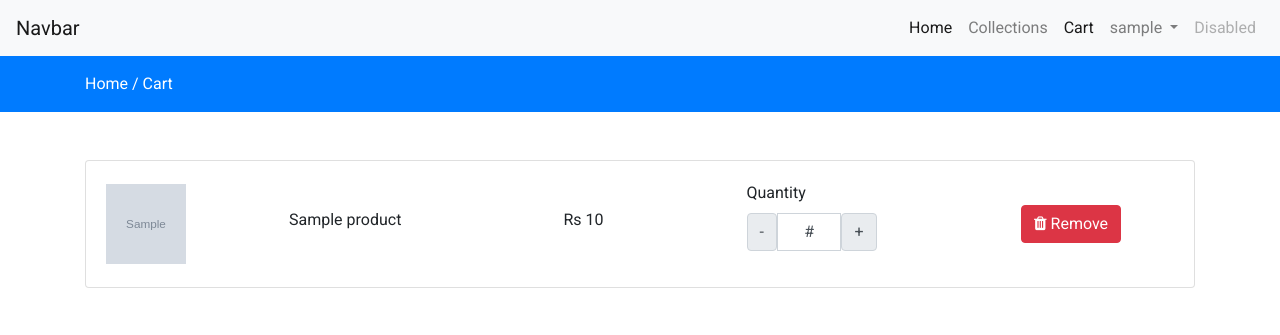
After one commit to Shr1keeee/ecommerce, a Django app: page /cart in a window 1280 px wide. The commit adds this page. Shown: the top 335 px of the page. Run offline with Django 4.2, Linux system fonts and the light colour scheme; a user stored in the database is signed in; tables that the repository leaves empty hold one stand-in row (values such as "Sample post"); grey boxes marked "Sample" are stand-in pictures; one stand-in notice (Sample message) is shown; some libraries are stand-ins or nearby versions.

Commit message:
Added cart view

```diff
--- a/static/js/custom.js
+++ b/static/js/custom.js
@@ -1,16 +1,10 @@
-$(document).ready(function() {
-    $('.decrement-btn').click(function (e) {
-        e.preventDefault();
-    });
-});
-
 $(document).ready(function() {
     $('.increment-btn').click(function (e) {
         e.preventDefault();
 
         var inc_value = $(this).closest('.product_data').find('.qty-input').val();
         var value = parseInt(inc_value,10);
-        value = isNaN(value) ? 0: value
+        value = isNaN(value) ? 0: value;
         if(value < 10)
         {
             value++;
@@ -22,11 +16,32 @@ $(document).ready(function() {
 
         var dec_value = $(this).closest('.product_data').find('.qty-input').val();
         var value = parseInt(dec_value,10);
-        value = isNaN(value) ? 0: value
+        value = isNaN(value) ? 0: value;
         if(value > 1)
         {
             value--;
             $(this).closest('.product_data').find('.qty-input').val(value);
         }
     });
+
+    $('.addToCartBtn').click(function (e) {
+        e.preventDefault();
+
+        var product_id = $(this).closest('.product_data').find('.prod_id').val();
+        var product_qty = $(this).closest('.product_data').find('.qty-input').val();
+        var token = $('input[name=csrfmiddlewaretoken]').val();
+        $.ajax({
+            method: "POST",
+            url: "/add-to-cart",
+            data: {
+                'product_id': product_id,
+                'product_qty': product_qty,
+                csrfmiddlewaretoken: token
+            },
+            success: function (response) {
+                console.log(response)
+                alertify.success(response.status)
+            }
+        });
+    });
 });
--- a/store/admin.py
+++ b/store/admin.py
@@ -1,7 +1,8 @@
 from django.contrib import admin
-from .models import Category, Product
+from .models import Category, Product, Cart
 
 # Register your models here.
 
 admin.site.register(Category)
 admin.site.register(Product)
+admin.site.register(Cart)
--- /dev/null
+++ b/store/controller/cart.py
@@ -0,0 +1,33 @@
+from django.http.response import JsonResponse
+from django.shortcuts import render, redirect
+from django.contrib import messages
+
+from store.models import Product, Cart
+
+def addtocart(request):
+    if request.method == 'POST':
+        if request.user.is_authenticated:
+            prod_id = int(request.POST.get('product_id'))
+            product_check = Product.objects.get(id=prod_id)
+            if(product_check):
+                if(Cart.objects.filter(user=request.user.id, product_id=prod_id)):
+                    return JsonResponse({'status': "Product Already in Cart"})
+                else:
+                    prod_qty = int(request.POST.get('product_qty'))
+
+                    if product_check.quantity >= prod_qty:
+                        Cart.objects.create(user=request.user, product_id=prod_id, product_qty=prod_qty)
+                        return JsonResponse({'status': "Product added successfully"})
+                    else:
+                        return JsonResponse({'status': "Only " + str(product_check.quantity) + " quantity available"})
+            else:
+                return JsonResponse({'status': "No such product found"})
+        else:
+            return JsonResponse({'status': "Login to Continue"})
+
+    return redirect('/')
+
+def viewcart(request):
+    cart = Cart.objects.filter(user=request.user)
+    context = {'cart': cart}
+    return render(request, "store/cart.html", context)
--- a/store/models.py
+++ b/store/models.py
@@ -48,3 +48,9 @@ class Product(models.Model):
 
     def __str__(self):
         return self.name
+
+class Cart(models.Model):
+    user = models.ForeignKey(User, on_delete=models.CASCADE)
+    product = models.ForeignKey(Product, on_delete=models.CASCADE)
+    product_qty = models.IntegerField(null=False, blank=False)
+    created_at = models.DateTimeField(auto_now_add=True)
--- a/store/templates/store/auth/login.html
+++ b/store/templates/store/auth/login.html
@@ -15,12 +15,12 @@
                             <hr>
                             <div class="form-group">
                                 <label for=""> Username :</label>
-                                <input type="text">
+                                <input type="text" class="form-control" name="username" placeholder="Enter username">
                             </div>
 
                             <div class="form-group">
-                                <label for=""> Confirm Password :</label>
-                                <input type="text">
+                                <label for=""> Password :</label>
+                                <input type="password" class="form-control" name="password" placeholder="Enter password">
                             </div>
                             <button type="submit" class="btn float-end shadow btn-success px-4">Login</button>
                         </form>
--- /dev/null
+++ b/store/templates/store/cart.html
@@ -0,0 +1,61 @@
+{% extends 'store/layouts/main.html' %}
+
+{% block content %}
+
+<div class="py-3 bg-primary">
+    <div class="container">
+        <a class="text-white" href="{% url 'home' %}"> Home /</a>
+        <a class="text-white" href="{% url 'cart' %}"> Cart </a>
+
+    </div>
+</div>
+
+
+
+<div class="py-5">
+    <div class="container">
+        <div class="row">
+            <div class="col-md-12">
+                <div class="card shadow">
+                    <div class="card-body">
+                        {% if cart %}
+                            <div class="row product_data">
+                                {% for item in cart %}
+                                    <div class="col-md-2 my-auto">
+                                        <img src="{{ item.product.product_image.url }}" height="80px" width="80px" alt="Image here">
+                                    </div>
+                                    <div class="col-md-3 my-auto">
+                                        <h6>{{ item.product.name }}</h6>
+                                    </div>
+                                    <div class="col-md-2 my-auto">
+                                        <h6> Rs {{ item.product.selling_price | stringformat:'d' }}</h6>
+                                    </div>
+                                    <div class="col-md-3 my-auto">
+                                        <input type="hidden" class="prod_id" value="{{ item.product_id }}">
+                                        {% csrf_token %}
+                                        {% if item.product.quantity >= item.product_qty %}
+                                            <label for="Quantity">Quantity</label>
+                                            <div class="input-group text-center mb-3" style="width:130px;">
+                                                <button class="input-group-text decrement-btn">-</button>
+                                                <input type="text" name="quantity" class="form-control qty-input text-center" value="#">
+                                                <button class="input-group-text increment-btn">+</button>
+                                            </div>
+                                        {% else %}
+                                            <h6>Out of Stock</h6>
+                                        {% endif %}
+                                    </div>
+                                    <div class="col-md-2 my-auto">
+                                        <button class="btn btn-danger delete-cart-item"><i class="fa fa-trash"></i> Remove </button>
+                                    </div>
+                                {% endfor %}
+                            </div>
+                        {% else %}
+                            <h4> Your cart is empty </h4>
+                        {% endif %}
+                    </div>
+                </div>
+            </div>
+        </div>
+    </div>
+</div>
+{% endblock content %}
--- a/store/templates/store/inc/navbar.html
+++ b/store/templates/store/inc/navbar.html
@@ -11,9 +11,29 @@
       <li class="nav-item">
         <a class="nav-link" href="{% url 'collections' %}">Collections</a>
       </li>
-      <li class="nav-item">
-        <a class="nav-link" href="#">Pricing</a>
+      <li class="nav-item active">
+        <a class="nav-link" href="{% url 'cart' %}">Cart</a>
       </li>
+      {% if request.user.is_authenticated %}
+         <li class="nav-item dropdown">
+          <a class="nav-link dropdown-toggle" href="#" id="navbarDropdown" role="button" data-toggle="dropdown" aria-haspopup="true" aria-expanded="false">
+              {{ request.user }}
+          </a>
+          <div class="dropdown-menu" aria-labelledby="navbarDropdown">
+            <a class="dropdown-item" href="#">Action</a>
+            <a class="dropdown-item" href="#">Another action</a>
+            <div class="dropdown-divider"></div>
+            <a class="dropdown-item" href="{% url 'logoutpage' %}">Logout</a>
+          </div>
+        </li>
+      {% else %}
+        <li class="nav-item">
+        <a class="nav-link" href="{% url 'loginpage' %}">Login</a>
+        </li>
+        <li class="nav-item">
+          <a class="nav-link" href="{% url 'register' %}">Register</a>
+        </li>
+      {% endif %}
       <li class="nav-item">
         <a class="nav-link disabled" href="#">Disabled</a>
       </li>
--- a/store/templates/store/layouts/main.html
+++ b/store/templates/store/layouts/main.html
@@ -15,6 +15,11 @@
     <link rel="preconnect" href="https://fonts.googleapis.com">
     <link rel="preconnect" href="https://fonts.gstatic.com" crossorigin>
     <link href="https://fonts.googleapis.com/css2?family=Roboto&display=swap" rel="stylesheet">
+
+    {% comment %} ALERTIFY JS {% endcomment %}
+    <link rel="stylesheet" href="//cdn.jsdelivr.net/npm/alertifyjs@1.13.1/build/css/alertify.min.css"/>
+    <!-- Default theme -->
+    <link rel="stylesheet" href="//cdn.jsdelivr.net/npm/alertifyjs@1.13.1/build/css/themes/default.min.css"/>
 
     <style>
 
@@ -58,6 +63,17 @@
 
     {% comment %} Custom JS {% endcomment %}
     <script src="{% static '/js/custom.js' %}"></script>
+
+    {% comment %} Alertify JS {% endcomment %}
+    <script src="//cdn.jsdelivr.net/npm/alertifyjs@1.13.1/build/alertify.min.js"></script>
+
+    <script>
+        alertify.set('notifier','position', 'top-right');
+        {% for msg in messages %}
+            alertify.success('{{ msg }}');
+        {% endfor %}
+
+    </script>
     {% block scripts %}
 
     {% endblock scripts %}
--- a/store/templates/store/products/view.html
+++ b/store/templates/store/products/view.html
@@ -47,6 +47,8 @@
                                 {% endif %}
                                 <div class="row mt-3">
                                     <div class="col-md-3">
+                                        {% csrf_token %}
+                                        <input type="hidden" value="{{ products.id }}" class="prod_id">
                                         <label for="Quantity">Quantity</label>
                                         <div class="input-group text-center mb-3" style="width:130px;">
                                             <button class="input-group-text decrement-btn">-</button>
@@ -57,7 +59,7 @@
                                     <div class="col-md-9">
                                         <br/>
                                         {% if products.quantity > 0 %}
-                                            <button type="button" class="btn btn-primary me-3 float-start">Add to Cart <i class="fa fa-shopping-cart"></i></button>
+                                            <button type="button" class="btn btn-primary me-3 float-start addToCartBtn">Add to Cart <i class="fa fa-shopping-cart"></i></button>
                                         {% endif %}
                                             <button type="button" class="btn btn-success me-3 float-start">Add to wishlist <i class="fa fa-heart"></i></button>
                                     </div>
--- a/store/urls.py
+++ b/store/urls.py
@@ -1,7 +1,7 @@
 from django.urls import path
 from . import views
 
-from store.controller import authview
+from store.controller import authview, cart
 
 urlpatterns = [
     path('', views.home, name="home"),
@@ -11,4 +11,10 @@ urlpatterns = [
 
     path('register/', authview.register, name='register'),
     path('login/', authview.loginpage, name='loginpage'),
+    path('logout/', authview.logoutpage, name="logoutpage"),
+
+    path('add-to-cart', cart.addtocart, name="addtocart"),
+    path('cart', cart.viewcart, name="cart")
+
+
 ]
```
Also changed, not shown: store/controller/authview.py (+25 -1 lines).
